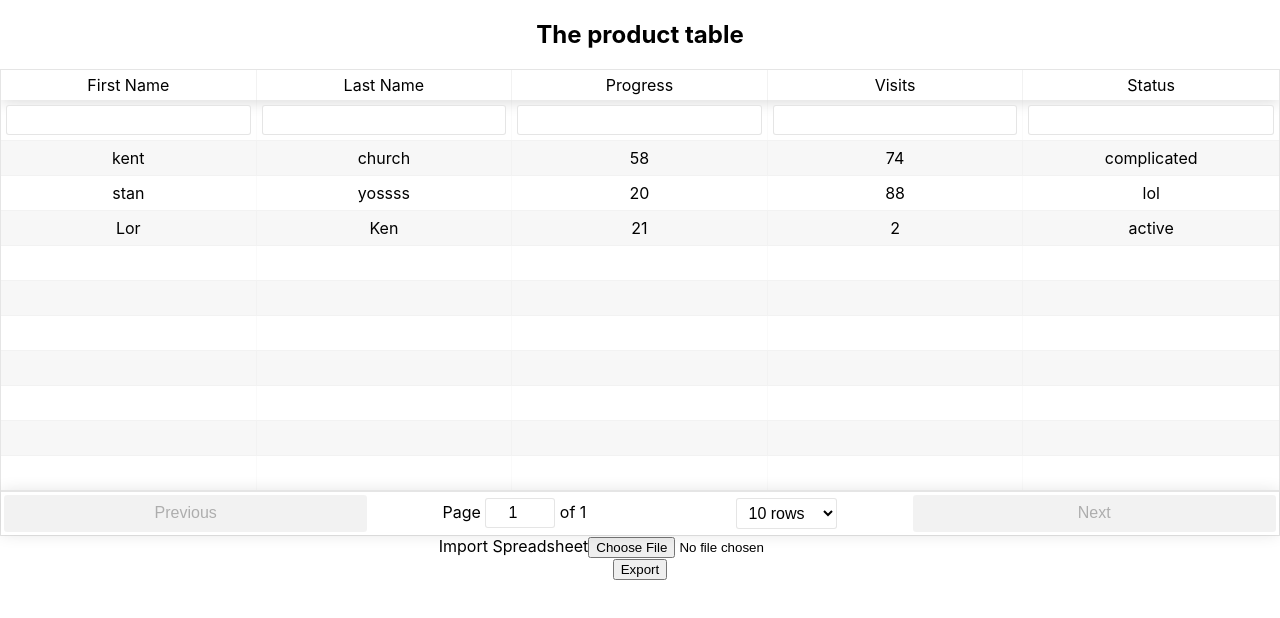
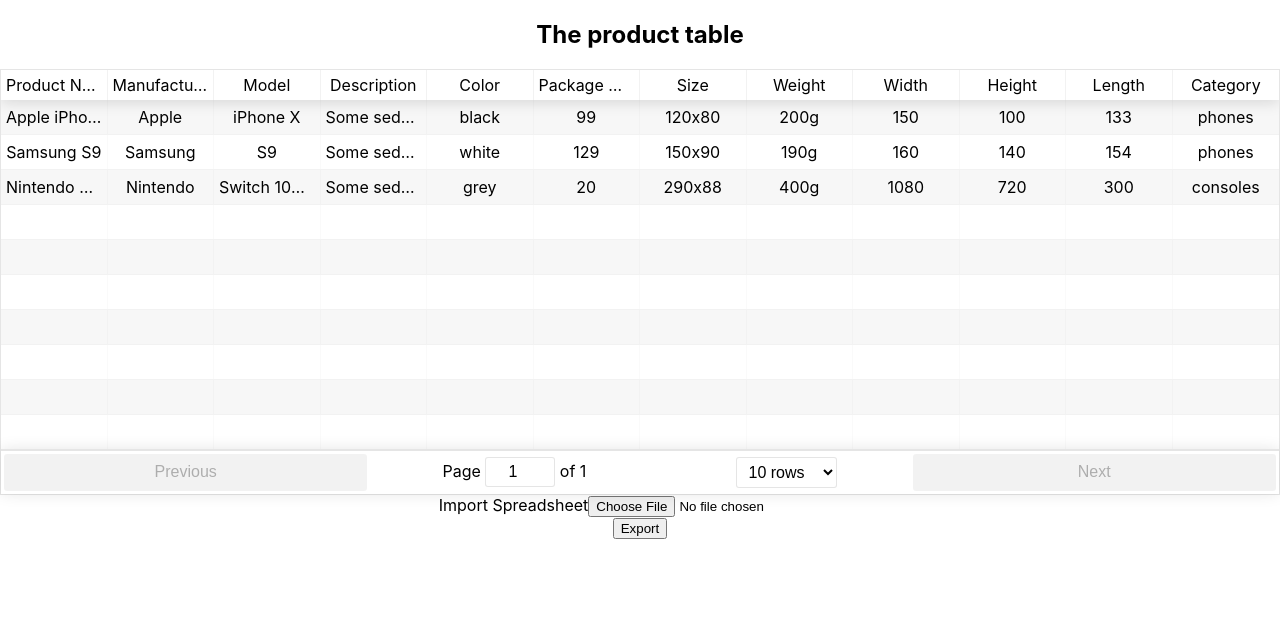
Before and after one commit to stanrud/react-table-component, a React (Create React App) app: page / in a window 1280 px wide. Shown: the top 618 px of the page. Built offline with nearby package versions, Linux system fonts and the light colour scheme.

Commit message:
update content in array

```diff
--- a/src/App.js
+++ b/src/App.js
@@ -9,26 +9,47 @@
       products:
       [
         {
-          firstName: "kent",
-          lastName: "church",
-          progress: 58,
-          visits: 74,
-          status: "complicated"
+          product_name: "Apple iPhone X",
+          manufacturer: "Apple",
+          model: "iPhone X",
+          description: "Some sedcription about this model",
+          color: "black",
+          package_quantity: 99,
+          size: "120x80",
+          weight: "200g",
+          width: "150",
+          height: "100",
+          length: "133",
+          category: "phones"
         },
         {
-          firstName: "stan",
-          lastName: "yossss",
-          progress: 20,
-          visits: 88,
-          status: "lol"
+          product_name: "Samsung S9",
+          manufacturer: "Samsung",
+          model: "S9",
+          description: "Some sedcription about this model",
+          color: "white",
+          package_quantity: 129,
+          size: "150x90",
+          weight: "190g",
+          width: "160",
+          height: "140",
+          length: "154",
+          category: "phones"
         },
         {
-          firstName: "Lor",
-          lastName: "Ken",
-          progress: 21,
-          visits: 2,
-          status: "active"
-        }
+          product_name: "Nintendo Switch",
+          manufacturer: "Nintendo",
+          model: "Switch 1000H",
+          description: "Some sedcription about this model",
+          color: "grey",
+          package_quantity: 20,
+          size: "290x88",
+          weight: "400g",
+          width: "1080",
+          height: "720",
+          length: "300",
+          category: "consoles"
+        },
       ]
     }
   }
--- a/src/TableComponent.js
+++ b/src/TableComponent.js
@@ -72,28 +72,56 @@
           data={data}
           columns={[
             {
-              Header: "First Name",
-              accessor: "firstName"
+              Header: "Product Name",
+              accessor: "product_name"
             },
             {
-              Header: "Last Name",
-              id: "lastName",
-              accessor: d => d.lastName
+              Header: "Manufacturer",
+              id: "manufacturer",
+              accessor: d => d.manufacturer
             },
             {
-              Header: "Progress",
-              accessor: "progress"
+              Header: "Model",
+              accessor: "model"
             },
             {
-              Header: "Visits",
-              accessor: "visits"
+              Header: "Description",
+              accessor: "description"
             },
             {
-              Header: "Status",
-              accessor: "status"
+              Header: "Color",
+              accessor: "color"
+            },
+            {
+              Header: "Package Quantity",
+              accessor: "package_quantity"
+            },
+            {
+              Header: "Size",
+              accessor: "size"
+            },
+            {
+              Header: "Weight",
+              accessor: "weight"
+            },
+            {
+              Header: "Width",
+              accessor: "width"
+            },
+            {
+              Header: "Height",
+              accessor: "height"
+            },
+            {
+              Header: "Length",
+              accessor: "length"
+            },
+            {
+              Header: "Category",
+              accessor: "category"
             }
           ]}
-          filterable={true}
+          // filterable={true}
           // resolveData={data => data.filter(item => item.visits > 80)}
           defaultPageSize={10}
           className="-striped -highlight"
```
